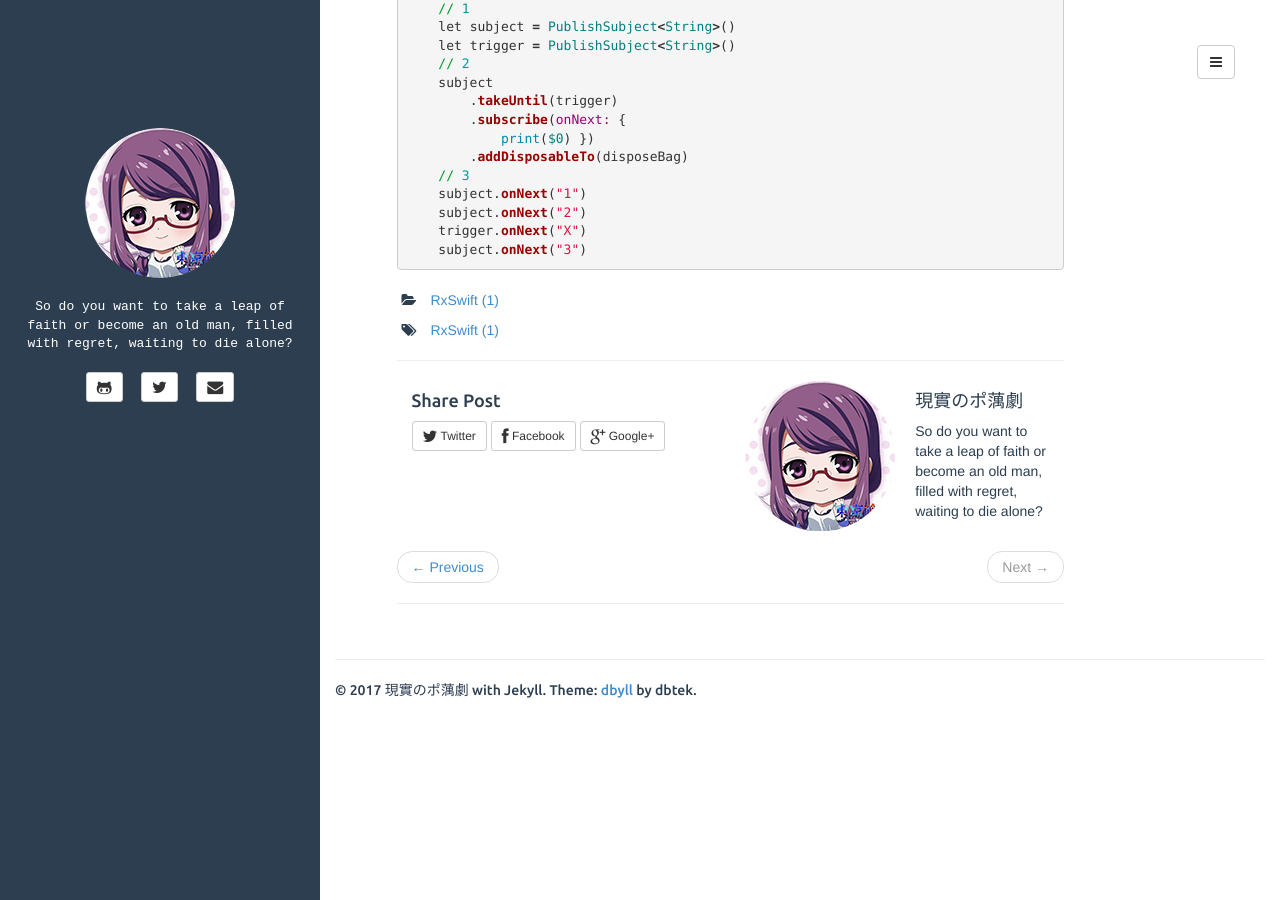
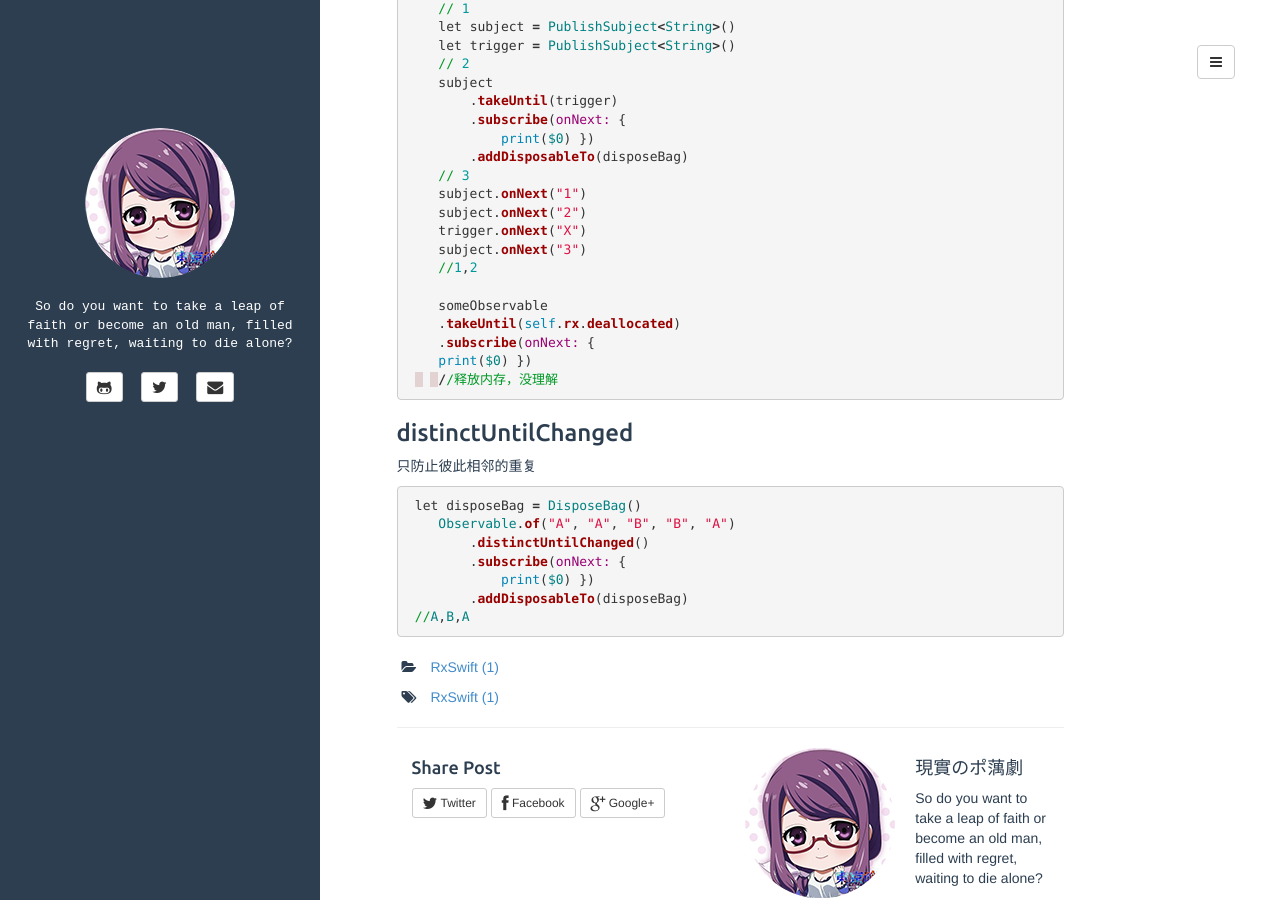
Before and after one commit to plusyu/plusyu.github.io, a Jekyll site: the page built from _posts/2017-07-13-RxSwift .md, in a window 1280 px wide and 900 px high, scrolled down 3018 px. Built offline with Jekyll 4.4.1, drawn with Linux system fonts in a browser that asks for light colours.

Commit message:
Update 2017-07-13-RxSwift .md

```diff
--- a/_posts/2017-07-13-RxSwift .md
+++ b/_posts/2017-07-13-RxSwift .md
@@ -188,5 +188,28 @@ print($0) })
     subject.onNext("2")
     trigger.onNext("X")
     subject.onNext("3")
+    //1,2
+
+    someObservable
+    .takeUntil(self.rx.deallocated)
+    .subscribe(onNext: {
+    print($0) })
+    //释放内存，没理解
 
 {% endhighlight %}
+
+<h3>distinctUntilChanged</h3>
+<p>只防止彼此相邻的重复</p>
+<p></p>
+
+{% highlight ruby %}
+
+ let disposeBag = DisposeBag()
+    Observable.of("A", "A", "B", "B", "A")
+        .distinctUntilChanged()
+        .subscribe(onNext: {
+            print($0) })
+        .addDisposableTo(disposeBag)
+ //A,B,A
+
+{% endhighlight %}
```
